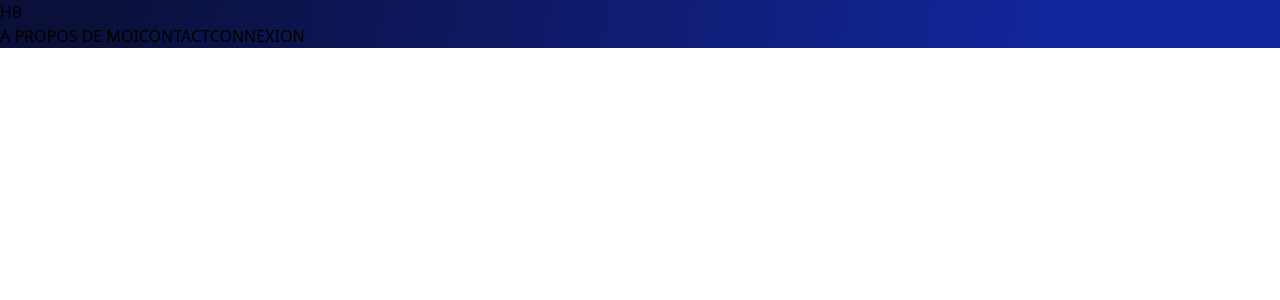
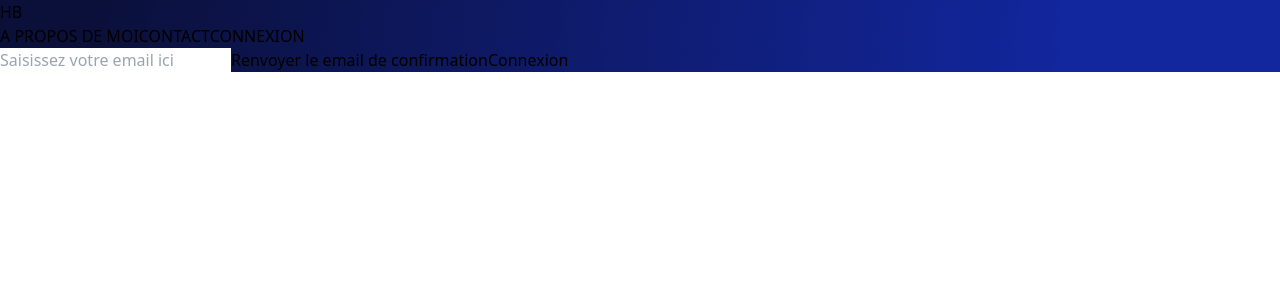
Before and after one commit to Hamza-bakk/UserFrontend, a React (Vite) app: page /auth/resend/confirmation/email in a window 1280 px wide. Shown: the top 300 px of the page. Built offline with nearby package versions, Linux system fonts and the light colour scheme.

Commit message:
dev(componenent):  Resend Email-confirmation

```diff
--- a/src/App.tsx
+++ b/src/App.tsx
@@ -11,11 +11,12 @@ import {Logout } from './components/users/Logout';
 import { Register } from './components/users/Register';
 import { AwaitConfirmation } from './components/users/AwaitConfirmation';
 import { ConfirmationMail } from './components/users/ConfirmationMail';
+import { ResendConfirmationEmail } from './components/users/ResendConfirmationEmail';
 
 
 function App() {
+
   const [, setUser] = useAtom(userAtom);
-
   useEffect(() => {
     const user = Cookies.get('user');
     if (user) {
@@ -34,6 +35,7 @@ function App() {
         <Route path="/register" element={<Register/>} />
         <Route path="/await/confirmation" element={<AwaitConfirmation/>} />
         <Route path="/auth/users/activation/:uid/:token" element={<ConfirmationMail/>} />
+        <Route path="/auth/resend/confirmation/email" element={<ResendConfirmationEmail/>} />
       </Routes>
     </Router>
   );
--- a/src/backend/ApiRESTFULL/post/post.tsx
+++ b/src/backend/ApiRESTFULL/post/post.tsx
@@ -1,5 +1,4 @@
 import axios from "axios";
-import Cookies from 'js-cookie';
 import { API_URL } from "../../../../config";
 
 
@@ -19,8 +18,6 @@ interface JwtCreate {
 export const PostAPI = {
   RegisterUser: async (credentials: RegistrationData) => {
     try {
-      console.log(credentials);
-
       const response = await axios.post(`${API_URL}/auth/users/`, credentials);
       return response.data;
     } catch (error) {
@@ -32,7 +29,6 @@ export const PostAPI = {
 
   JwtCreate: async (credentials: JwtCreate) => {
     try {
-      console.log("Credentials sent to the API request:", credentials);
       const response = await axios.post(
         `${API_URL}/auth/jwt/create/`,
         credentials
@@ -80,5 +76,17 @@ export const PostAPI = {
     }
   },
 
+  ResendActivationEmail: async(email: string) => {
+    try {
+      await axios.post(`${API_URL}/auth/users/resend_activation/`, {
+        email: email,
+      });
+      } catch (error) {
+        console.error("Erreur lors de la réexpédition de l'email d'activation :", error);
+        throw error;
+      }
+    }
+
+
   // Autres méthodes...
 };
--- a/src/components/users/AwaitConfirmation.tsx
+++ b/src/components/users/AwaitConfirmation.tsx
@@ -1,4 +1,5 @@
 import React from "react";
+
 
 export const AwaitConfirmation = () => {
   return (
@@ -8,14 +9,23 @@ export const AwaitConfirmation = () => {
           Un email de confirmation vous a été envoyé !
         </h4>
         <p className="text-lg text-gray-700 mb-8">
-            Merci de confirmer votre inscription afin de naviguer dans l'application.
+          Merci de confirmer votre inscription afin de naviguer dans
+          l'application.
         </p>
+        <div className="flex flex-row  sm:flex-col gap-10 sm:gap-4 w-auto text-center items-center">
           <a
             href="/login"
-            className="text-lg text-white bg-blue-500 hover:bg-blue-600 py-2 px-6 rounded-lg transition duration-300 ease-in-out"
+            className="flex  text-white bg-blue-500 hover:bg-blue-600 py-2 px-6 rounded-lg transition duration-300 ease-in-out"
           >
             Connexion
           </a>
+          <a
+            className=" text-white bg-blue-500 hover:bg-blue-600 py-2 px-6 rounded-lg transition duration-300 ease-in-out"
+            href="/auth/resend/confirmation/email"
+          >
+            Renvoyer le lien de confirmation
+          </a>
+        </div>
       </div>
     </div>
   );
--- a/src/components/users/Login.tsx
+++ b/src/components/users/Login.tsx
@@ -29,12 +29,10 @@ export const Login = () => {
   const handleSubmit = async (e: React.FormEvent<HTMLFormElement>) => {
     e.preventDefault();
     try {
-      // eslint-disable-next-line no-debugger
-      debugger
       const { access } = await JwtCreate(formDataLogin);
       const userData = await UserLogin(access);
       Cookies.set('user', JSON.stringify({ id: userData.id, first_name: userData.first_name }));
-      setUser({ id: userData.id, first_name: userData.first_name, });
+      setUser({ id: userData.id, first_name: userData.first_name, email: userData.email });
       navigate('/');
     } catch (error) {
       console.error('Une erreur s\'est produite lors de la connexion :', error);
--- a/src/components/users/Logout.tsx
+++ b/src/components/users/Logout.tsx
@@ -17,6 +17,7 @@ export const Logout = () => {
       setUser({
         id: "",
         first_name: "",
+        email: "",
       });
       Cookies.remove('user');
       navigate('/');
--- /dev/null
+++ b/src/components/users/ResendConfirmationEmail.tsx
@@ -0,0 +1,50 @@
+import React, { useState } from 'react';
+import { useNavigate } from 'react-router-dom';
+import { PostAPI } from '../../backend/ApiRESTFULL/post/post';
+
+const { ResendActivationEmail } = PostAPI;
+
+export const ResendConfirmationEmail = () => {
+    const [email, setEmail] = useState("");
+
+    const handleEmailChange = (event: React.ChangeEvent<HTMLInputElement>) => {
+        setEmail(event.target.value);
+    };
+
+    const resendEmailAxio = async () => {
+        console.log(email);
+
+        try {
+            await ResendActivationEmail(email);
+        } catch (error) {
+            console.error("Erreur lors de la réexpédition de l'email d'activation :", error);
+        }
+    };
+
+    return (
+        <>
+        <div className="flex flex-col gradient-background h-screen text-black">
+            <input
+                id="email"
+                name='email'
+                className='flex h-10 w-90 mt-64 mx-auto rounded-lg pl-4 focus:outline-none'
+                value={email}
+                onChange={handleEmailChange}
+                placeholder="Saisissez votre email ici"
+            />
+            <button
+                className="flex h-10 w-90 mt-8 mx-auto pl-4 focus:outline-none bg-blue-500 hover:bg-blue-600 text-white font-bold py-2 px-4 rounded"
+                onClick={resendEmailAxio}
+            >
+                Renvoyer le email de confirmation
+            </button>
+            <a
+            href="/login"
+            className="flex h-10 w-90 mt-8 mx-auto pl-4 focus:outline-none bg-blue-500 hover:bg-blue-600 text-white font-bold py-2 px-4 rounded"
+          >
+            Connexion
+          </a>
+        </div>
+    </>
+    );
+};
--- a/src/stores/userAtom.tsx
+++ b/src/stores/userAtom.tsx
@@ -3,9 +3,11 @@ import { atom } from 'jotai';
 interface User {
   id: string;
   first_name: string;
+  email: string;
 }
 
 export const userAtom = atom<User>({
   id: '',
   first_name: '',
+  email: '',
 });
```
Lines whose indentation alone changed are shown as unchanged.
